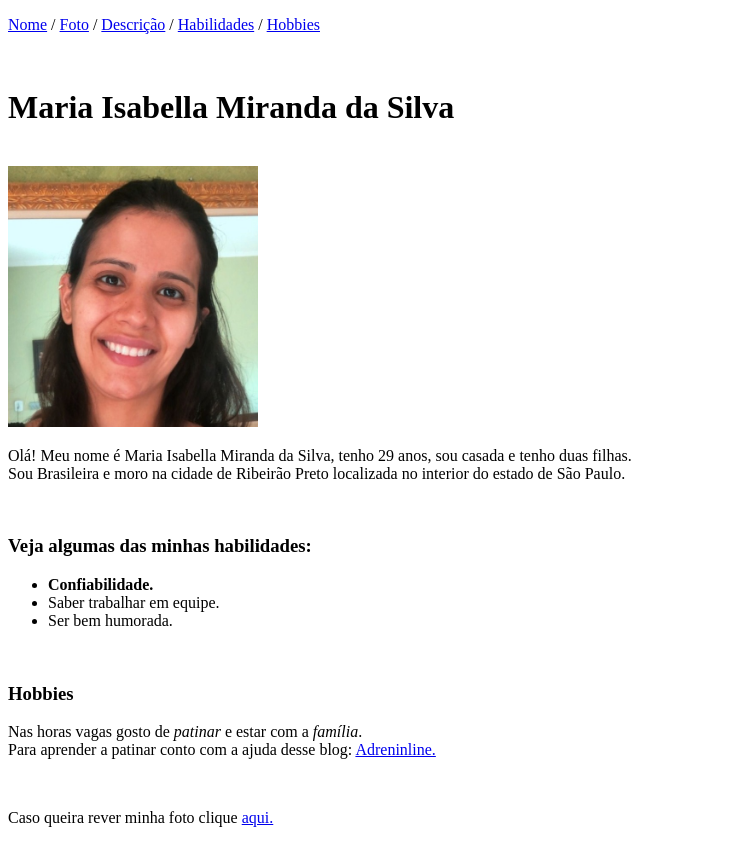
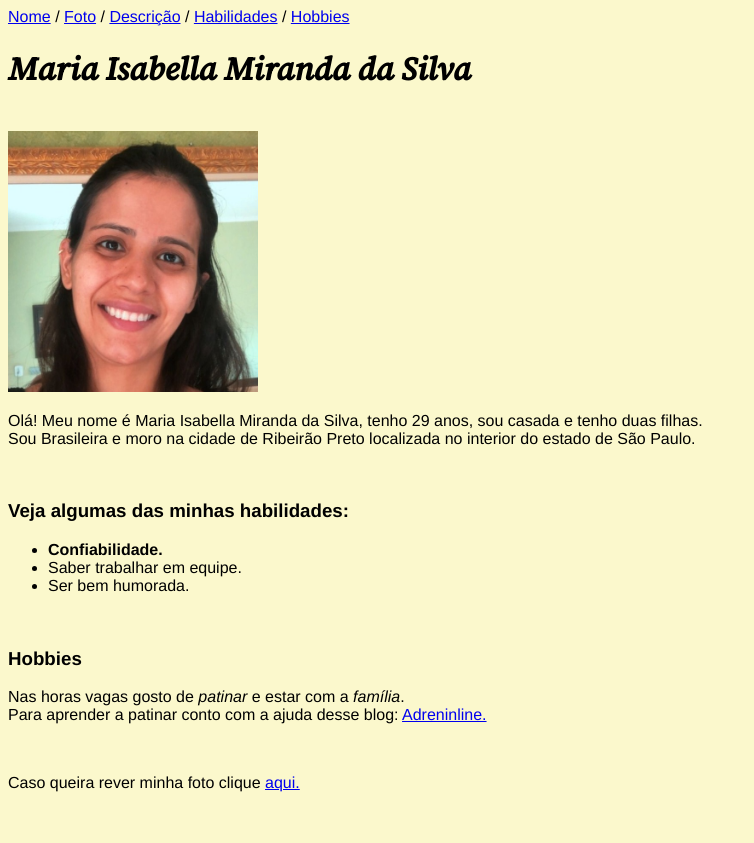
Before and after one commit to MariaIsabellaMiranda/MariaIsabellaMiranda.github.io, a plain HTML site: page index.html in a window 1280 px wide. Shown: the whole page, without its empty margins (0-754 px from the left). After the commit the page ends 808 px from the top, so only its background shows below. Drawn offline with Linux system fonts and the light colour scheme.

Commit message:
Alteradas fontes do nome e descriçoes

```diff
--- a/index.html
+++ b/index.html
@@ -2,15 +2,32 @@
 <html lang="pt-br">
 
   <head>
-
     <meta charset="UTF-8">
     <title>Portfolio Maria Isabella Miranda da Silva</title>
+    <link rel="preconnect" href="https://fonts.googleapis.com">
+    <link rel="preconnect" href="https://fonts.gstatic.com" crossorigin>
+    <link href="https://fonts.googleapis.com/css2?family=Source+Serif+4:ital,wght@1,500&display=swap" rel="stylesheet">
+    <link rel="preconnect" href="https://fonts.googleapis.com">
+  </head>
 
-  </head>
+    <style>
+
+      body{
+        font-family:'Franklin Gothic Medium', 'Arial Narrow', Arial, sans-serif;
+        background-color: #fbf8cc
+      }
+
+      #nome {
+        font-family: 'Source Serif 4', sans-serif;
+      }
+
+    </style>
+
+
 
   <body>
 
-    <p> <a href="#nome">Nome</a> / <a href="#foto">Foto</a> / <a href="#desc">Descrição</a> / <a href="#hab">Habilidades</a> / <a href="#hob">Hobbies</a> </p>
+    <a href="#nome">Nome</a> / <a href="#foto">Foto</a> / <a href="#desc">Descrição</a> / <a href="#hab">Habilidades</a> / <a href="#hob">Hobbies</a>
 
     <br>
 
@@ -20,7 +37,7 @@
 
     <img id="foto"  src="./Minha foto.jpeg" width="250px" alt="Foto de rosto de Maria Isabella Miranda da Silva">
 
-    <p id="desc" >Olá! Meu nome é Maria Isabella Miranda da Silva, tenho 29 anos, sou casada e tenho duas filhas. <br>Sou Brasileira e moro na cidade de Ribeirão Preto localizada no interior do estado de São Paulo.</strong></p>
+    <p id="desc" class="" >Olá! Meu nome é Maria Isabella Miranda da Silva, tenho 29 anos, sou casada e tenho duas filhas. <br>Sou Brasileira e moro na cidade de Ribeirão Preto localizada no interior do estado de São Paulo.</strong></p>
 
     <br>
 
```
